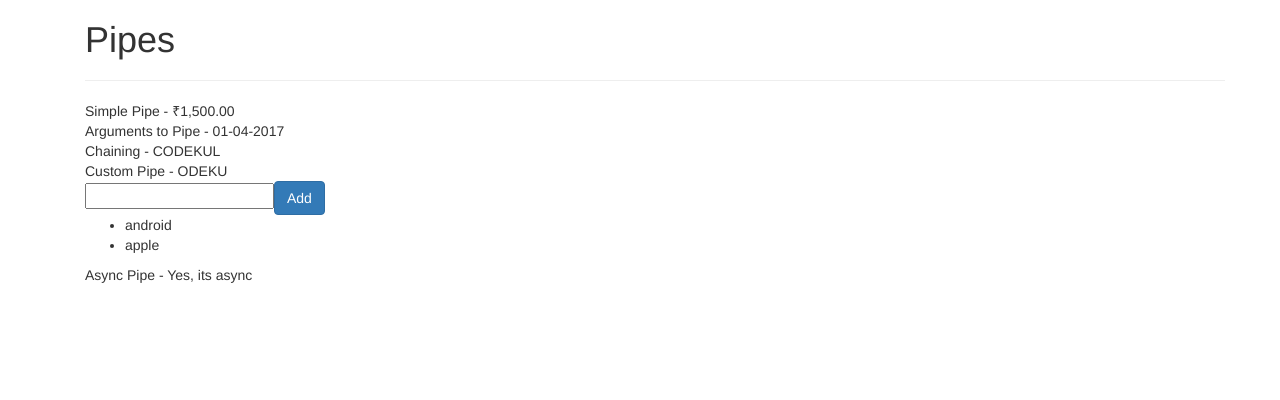
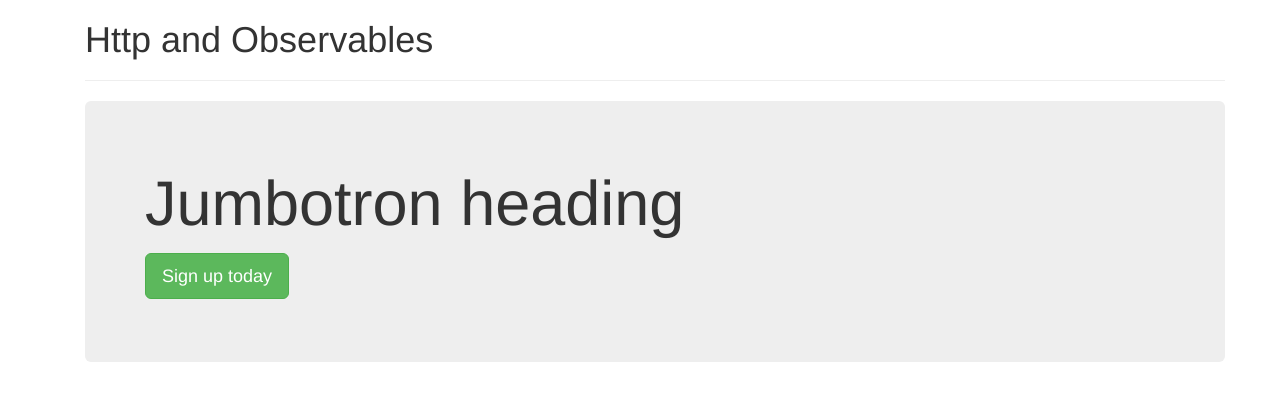
Before and after one commit to CodeKul/17124APRANGWEEKEND, an Angular app: page / in a window 1280 px wide. Shown: the top 400 px of the page. Built offline with nearby package versions, Linux system fonts and the light colour scheme.

Commit message:
http: get and post

```diff
--- a/src/app/app.component.html
+++ b/src/app/app.component.html
@@ -1,7 +1,7 @@
 <div class="container">
   <div class="row">
     <div class="col-md-12">
-      <app-pipes></app-pipes>
+      <app-http></app-http>
     </div>
   </div>
 </div>
--- /dev/null
+++ b/src/app/http/http.component.html
@@ -0,0 +1,13 @@
+<div class="container">
+  <div class="row">
+    <div class="col-md-12">
+      <h1>Http and Observables</h1>
+      <hr>
+    </div>
+  </div>
+  <div class="jumbotron">
+    <h1>Jumbotron heading</h1>
+    <p class="lead">{{joke}}</p>
+    <p><a class="btn btn-lg btn-success" role="button" (click)="randomJoke()">Sign up today</a></p>
+  </div>
+</div>
--- /dev/null
+++ b/src/app/http/http.component.ts
@@ -0,0 +1,26 @@
+import { JokeService } from './joke.service';
+import { Component, OnInit } from '@angular/core';
+
+@Component({
+  selector: 'app-http',
+  templateUrl: './http.component.html',
+  styleUrls: ['./http.component.css']
+})
+export class HttpComponent implements OnInit {
+
+  joke: string;
+
+  constructor(
+    private jokeService: JokeService
+  ) { }
+
+  ngOnInit() {
+
+  }
+
+  randomJoke() {
+    this.jokeService.randomJoke(joke => {
+      this.joke = joke;
+    });
+  }
+}
--- /dev/null
+++ b/src/app/http/joke.service.ts
@@ -0,0 +1,29 @@
+import { Injectable } from '@angular/core';
+import { Http } from '@angular/http';
+import { Observable } from 'rxjs/Rx';
+
+@Injectable()
+export class JokeService {
+
+  constructor(
+    private http: Http
+  ) { }
+
+  randomJoke(onJoke): void {
+    this.http.get('http://api.icndb.com/jokes/random').subscribe(res => {
+      console.log(res.json().value.joke);
+      onJoke(res.json().value.joke);
+      this.postJoke(res.json().value.joke);
+    }, this.httpError);
+  }
+
+  postJoke(joke: string, onPost?: any) {
+    this.http.post('https://digital-shelter-153912.firebaseio.com/joke.json', { joke: joke }).subscribe(res => {
+      onPost();
+    }, this.httpError);
+  }
+
+  httpError = err => {
+    console.log(err);
+  };
+}
```
Also changed, not shown: src/app/app.module.ts (+5 -2 lines), src/app/http/http.component.css (added), 2 other files (tests, documents, lock files or other folders).
